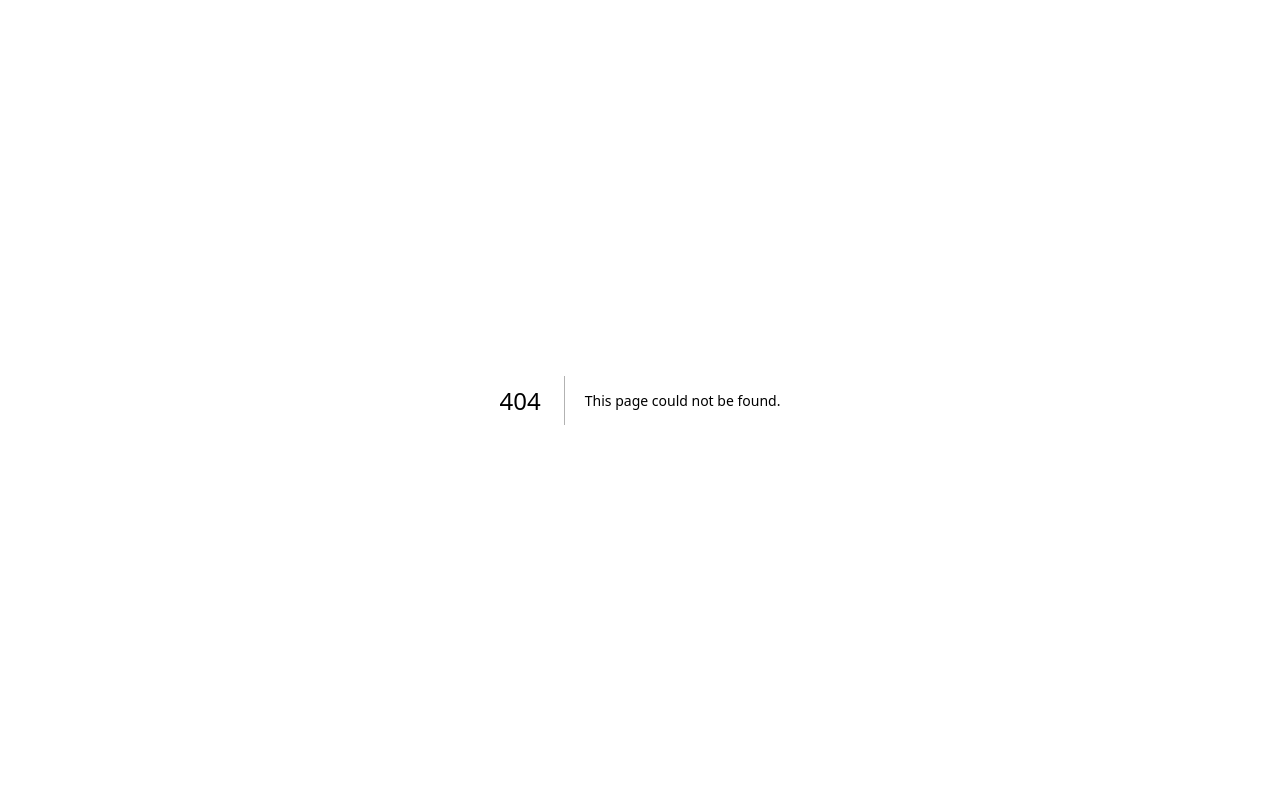
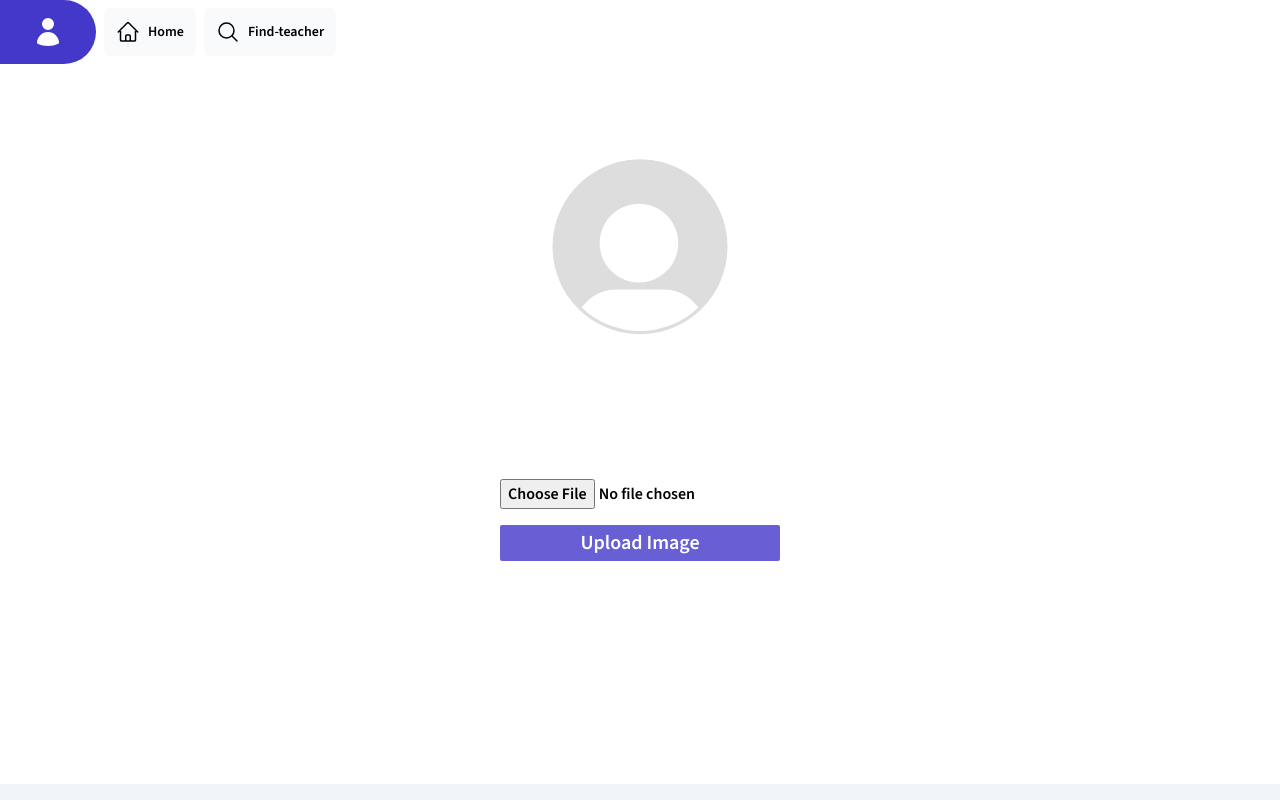
Before and after one commit to joydeep808/My_classes, a Next.js app in the folder nextjs-application/: page /dashboard/profile/profilePic in a window 1280 px wide. Before the commit this address had no page. Shown: the top 800 px of the page. Built offline with nearby package versions, Linux system fonts and the light colour scheme; no server answers.

Commit message:
minor ui update and edit profile page

```diff
--- a/nextjs-application/app/dashboard/(services)/doubt-solving/page.tsx
+++ b/nextjs-application/app/dashboard/(services)/doubt-solving/page.tsx
@@ -21,20 +21,22 @@ export default function Page(){
                     alt='doubt solving page hero' />
 
                     <p className="font-medium text-2xl relative left-16 md:px-8">
-                        my classes and it&#39s team of faculty, <br/>
+                        my classes and it &#39; s team of faculty, <br/>
                         is here to help you with your doubts and problems
-                        anytime, throught it&#39s communities <br></br><br></br>
+                        anytime, throught it &#39; s communities <br/><br/>
 
-                        my classes and it&#39s team of faculty, <br/>
+                        my classes and it&#39;s team of faculty, <br/>
                         is here to help you with your doubts and problems
-                        anytime, throught it&#39s communities<br></br><br></br>
+                        anytime, throught it&#39;s communities<br/><br/>
 
 
 
 
                     </p>
                 </div>
+
             </div>
+
 
             <div className=" flex flex-col font-medium  text-2xl m-8 gap-2">
                 {linkLists.map((item) => (
--- a/nextjs-application/app/dashboard/(services)/mentorship/page.tsx
+++ b/nextjs-application/app/dashboard/(services)/mentorship/page.tsx
@@ -15,13 +15,13 @@ export default function Page(){
                     alt='doubt solving page hero' />
 
                     <p className="font-medium text-2xl relative left-16 md:px-8 md:left-24">
-                        my classes and it&#39s team of faculty, <br/>
+                        my classes and it&#39;s team of faculty, <br/>
                         is here to help you with your doubts and problems
-                        anytime, throught it&#39s communities <br></br><br></br>
+                        anytime, throught it&#39;s communities <br></br><br></br>
 
-                        my classes and it&#39s team of faculty, <br/>
+                        my classes and it&#39;s team of faculty, <br/>
                         is here to help you with your doubts and problems
-                        anytime, throught it&#39s communities<br></br><br></br>
+                        anytime, throught it&#39;s communities<br></br><br></br>
 
 
 
--- a/nextjs-application/app/dashboard/(services)/notes/page.tsx
+++ b/nextjs-application/app/dashboard/(services)/notes/page.tsx
@@ -21,13 +21,13 @@ export default function Page(){
                     alt='doubt solving page hero' />
 
                     <p className="font-medium text-2xl relative left-16 md:px-8">
-                        my classes and it&#39s team of faculty, <br/>
+                        my classes and it&#39;s team of faculty, <br/>
                         is here to help you with your doubts and problems
-                        anytime, throught it&#39s communities <br></br><br></br>
+                        anytime, throught it&#39;s communities <br></br><br></br>
 
-                        my classes and it&#39s team of faculty, <br/>
+                        my classes and it&#39;s team of faculty, <br/>
                         is here to help you with your doubts and problems
-                        anytime, throught it&#39s communities<br></br><br></br>
+                        anytime, throught it&#39;s communities<br></br><br></br>
 
 
 
--- a/nextjs-application/app/dashboard/profile/page.tsx
+++ b/nextjs-application/app/dashboard/profile/page.tsx
@@ -8,13 +8,11 @@ import { signUserOut } from '@/app/lib/actions';
 import { PowerIcon } from '@heroicons/react/24/outline';
 
 const contentlist = [
-    // {name:'dashboard', href:''},
+
     // {name:'Payment', href:''},
-    // {name:'Teachers & Mentors', href:''},
-    { name: 'Settings', href: '' },
-    // {name:'Help & feedback', href:''},
-    // {name:'About', href:''},
-    // {name:'T&C', href:''},
+
+    { name: 'change profile picture', href: './profile/profilePic' },
+
 ];
 
 export default function ProfilePage() {
@@ -41,12 +39,13 @@ export default function ProfilePage() {
 
             <div className='flex flex-col gap-10 justify-center p-10 items-center'>
                 <div className='flex items-center justify-center flex-col gap-4'>
-                    {contentlist.map((cont, index) => (
-                        <Link href={cont.href} key={index}
+                    {contentlist.map((item, index) => (
+                        <Link href={item.href} key={index}
+                            className="flex justify-center rounded-sm w-max mx-4 items-center">
 
-                            className="flex justify-center rounded-sm w-full mx-4 items-center">
-                            <span className=' w-28 p-3 hover:bg-indigo-700 hover:text-white transition-all ease-linear rounded-full hover:shadow-xl duration-100 bg-slate-700/70 text-white  text-center'>
-                                {cont.name}
+                            <span className=' p-1 rounded-md bg-slate-700/60 text-white  text-center
+                            hover:bg-indigo-700 hover:text-white transition-all ease-linear duration-100 hover:shadow-xl  '>
+                                {item.name}
                             </span>
                         </Link>
                     ))}
--- /dev/null
+++ b/nextjs-application/app/dashboard/profile/profilePic/page.tsx
@@ -0,0 +1,95 @@
+'use client'
+import Link from 'next/link';
+import React, { useState, useEffect } from "react";
+import { userdata } from "@/app/lib/actions";
+import { Session } from "next-auth";
+import Image from 'next/image';
+import { signUserOut } from '@/app/lib/actions';
+import { PowerIcon } from '@heroicons/react/24/outline';
+import axios from 'axios';
+import { backendFetch } from '@/app/lib/actions';
+
+export default function ProfilePage() {
+    const [data, setData] = useState<Session | null>(null);
+    const [image, setImage] = useState<File | null>(null);
+
+    useEffect(() => {
+        const fetchData = async () => {
+            const result = await userdata();
+            setData(result);
+        };
+        fetchData();
+    }, []);
+
+    const handleImageChange = (event: React.ChangeEvent<HTMLInputElement>) => {
+        const file = event.target.files?.[0];
+        if (file) {
+            // Check if the file size is within the allowed limit (2MB)
+            if (file.size <= 2 * 1024 * 1024) {
+                setImage(file);
+            } else {
+                alert('Please select an image file with a size less than or equal to 2MB.');
+            }
+        }
+    };
+
+    const handleImageUpload = async () => {
+        if (image) {
+            // Create a FormData object to send the image file
+            const formData = new FormData();
+            formData.append('profileImage', image);
+
+            try {
+                // Send the image file to the backend using Axios PATCH request
+
+                const backendurl = await backendFetch()
+                const apiEndpoint = `${backendurl}/user/set/avatar`;
+
+                const response = await axios.patch(apiEndpoint, formData);
+                // await axios.patch(apiEndpoint, formData, {
+                //     headers: {
+                //         'Content-Type': 'multipart/form-data'
+                //     }
+                // });
+
+                console.log(response)
+
+                alert('Image uploaded successfully!');
+            } catch (error) {
+                console.error('Error uploading image:', error);
+                alert('Failed to upload image. Please try again.');
+            }
+        } else {
+            alert('Please select an image file first.');
+        }
+    };
+
+    return (
+        <div className="font-semibold h-[90vh] flex flex-col justify-center">
+
+            <div className='flex flex-col items-center my-4'>
+
+
+                <div className="flex items-center mx-2 md:mx-6">
+                    <Image className='rounded-full w-44' src='/default_profile.svg'
+                        width={100} height={100} alt='session user profile picture' />
+                </div>
+                <span className='text-4xl'>{data?.user?.name}</span>
+                <span>{data?.user?.email}</span>
+
+            </div>
+
+            <div className='flex flex-col justify-center mx-auto my-32'>
+
+                <input type="file" accept="image/*" onChange={handleImageChange}
+                className=''/>
+                <button onClick={handleImageUpload}
+                className='p-1 rounded-sm bg-indigo-700/80 text-white text-center text-xl my-4
+                hover:bg-indigo-700  transition-all ease-linear duration-100 hover:shadow-xl hover:scale-105'
+                >Upload Image</button>
+            </div>
+
+
+        </div>
+    );
+}
--- a/nextjs-application/app/lib/actions.ts
+++ b/nextjs-application/app/lib/actions.ts
@@ -188,7 +188,8 @@ export async function studentRegister(prevState: string | undefined, formData: F
 
 export async function userdata() {
   const data = await auth();
-  // console.log(data)
+  console.log(data)
+
 
   return data;
 }
```
Also changed, not shown: nextjs-application/middleware.ts (line endings or trailing spaces).
